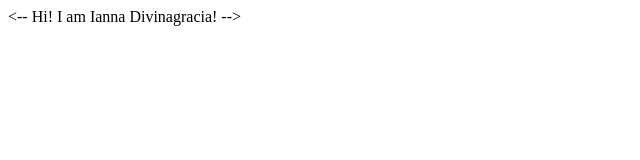
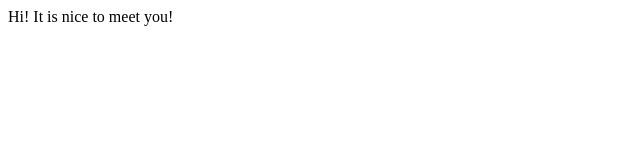
Before and after one commit to ayanna-nikk/Ayana, a plain HTML site: page index.html in a window 1280 px wide. Shown: the whole page, without its empty margins (0-640 px from the left). Drawn offline with Linux system fonts and the light colour scheme.

Commit message:
Update index.html

```diff
--- a/index.html
+++ b/index.html
@@ -11,6 +11,6 @@
       <link rel="icon" href="icon.png" type="image/gif">
     </head>
     <body>
-      <-- Hi! I am Ianna Divinagracia! -->
+      Hi! It is nice to meet you!
     </body>
   </html>
```
